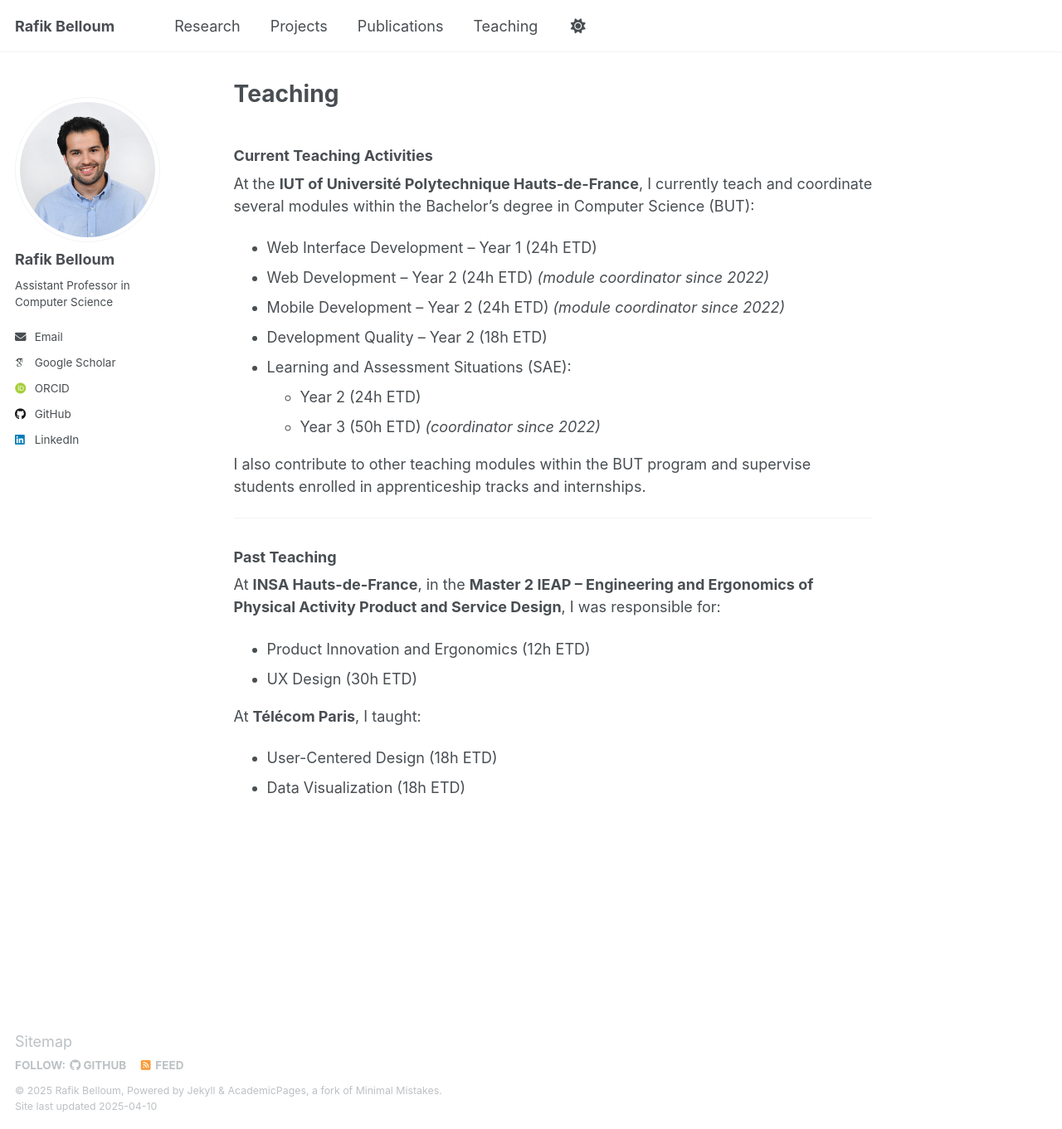
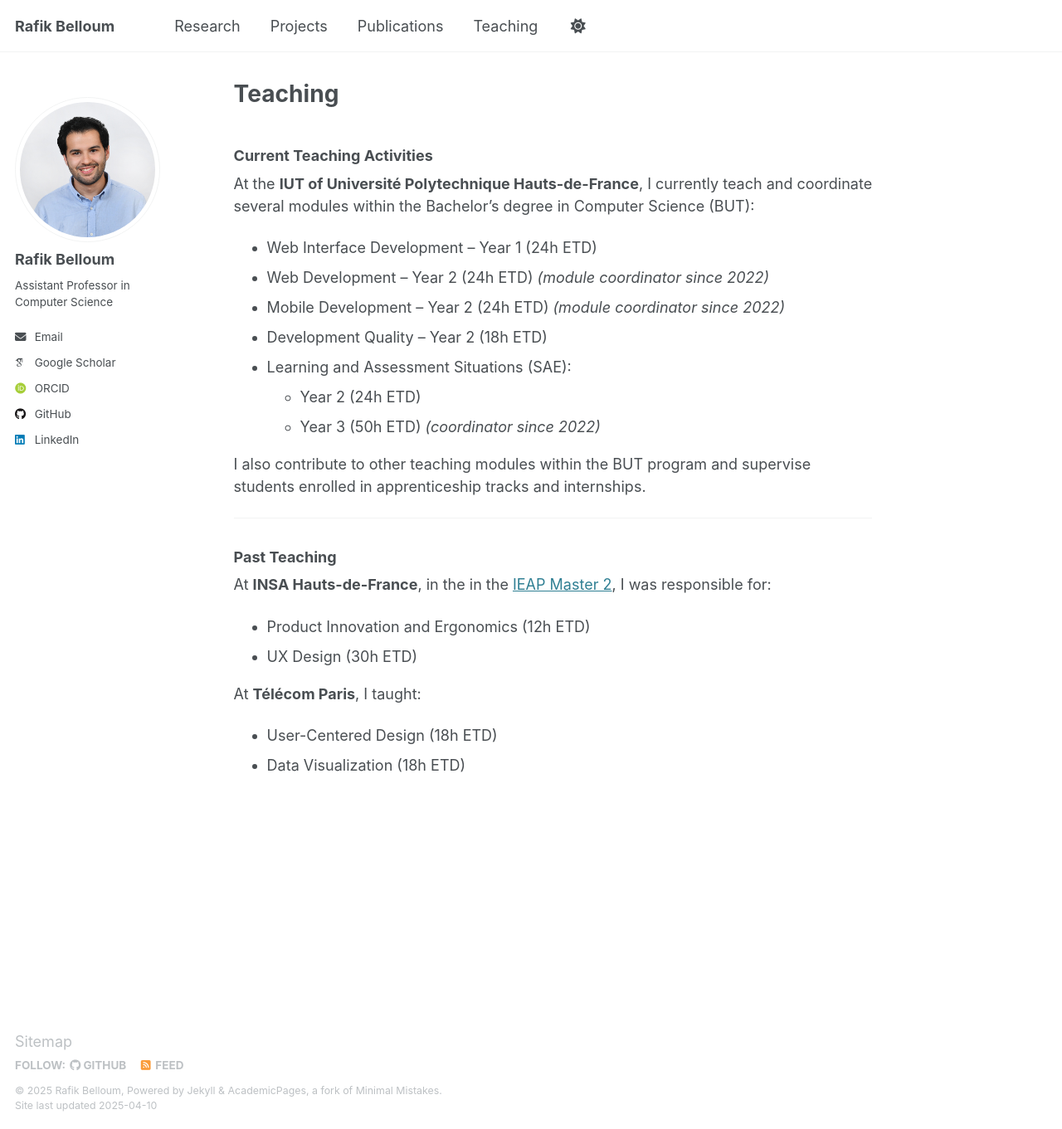
Before and after one commit to rafik-belloum/rafik-belloum.github.io, a Jekyll site: the page built from _pages/teaching.md, in a window 1280 px wide and 1361 px high. Shown: the whole window at 83% size. Built offline with Jekyll 4.4.1, drawn with Linux system fonts in a browser that asks for light colours; some web fonts are replaced.

Commit message:
Update teaching.md

```diff
--- a/_pages/teaching.md
+++ b/_pages/teaching.md
@@ -23,7 +23,7 @@ I also contribute to other teaching modules within the BUT program and supervise
 
 ### Past Teaching
 
-At **INSA Hauts-de-France**, in the **Master 2 IEAP – Engineering and Ergonomics of Physical Activity Product and Service Design**, I was responsible for:
+At **INSA Hauts-de-France**, in the in the [IEAP Master 2](https://formations.uphf.fr/fr/formations/master-master/master-staps-ingenierie-et-ergonomie-de-l-activite-physique-KZZQINR2.html), I was responsible for:
 
 - Product Innovation and Ergonomics (12h ETD)
 - UX Design (30h ETD)
```
